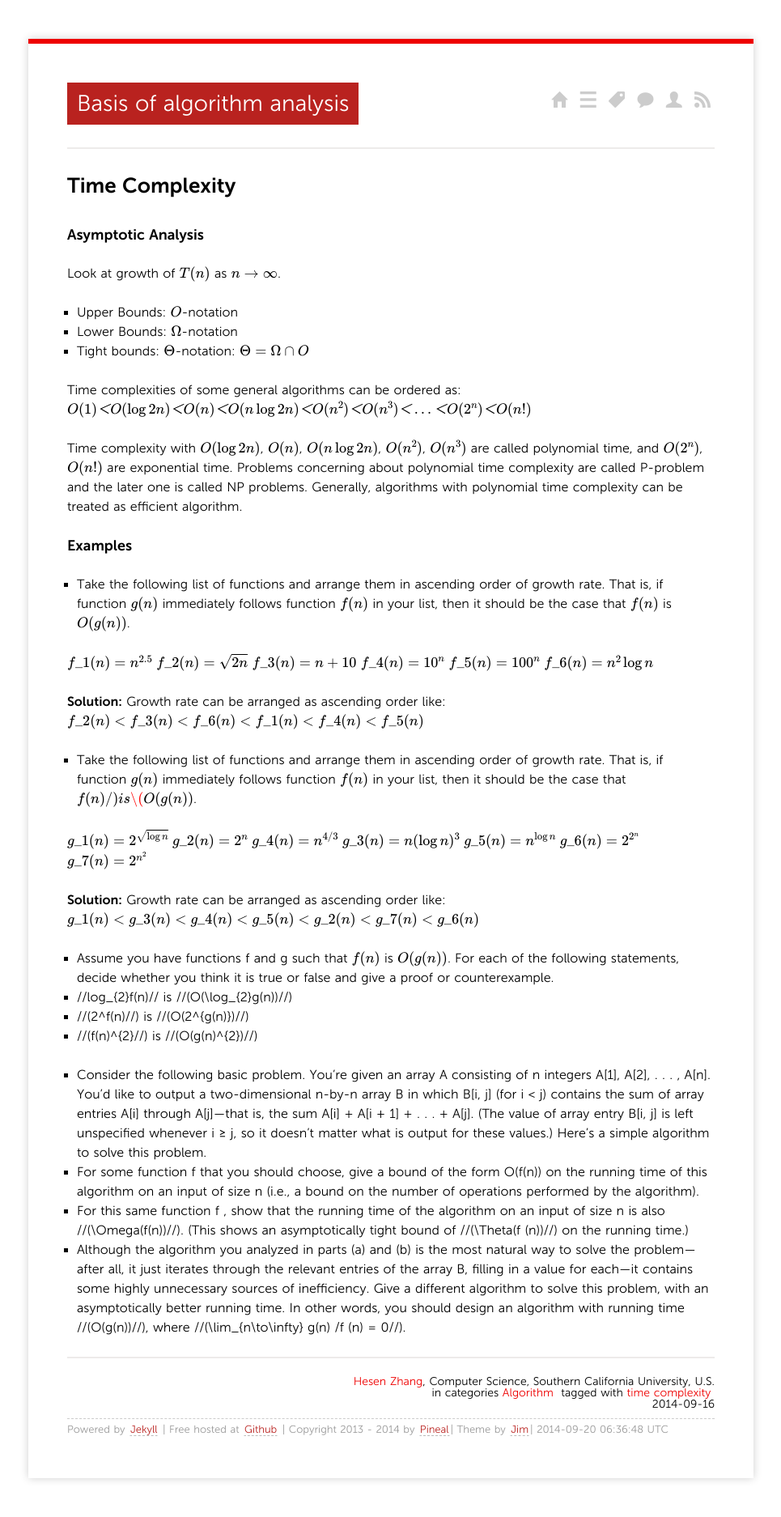
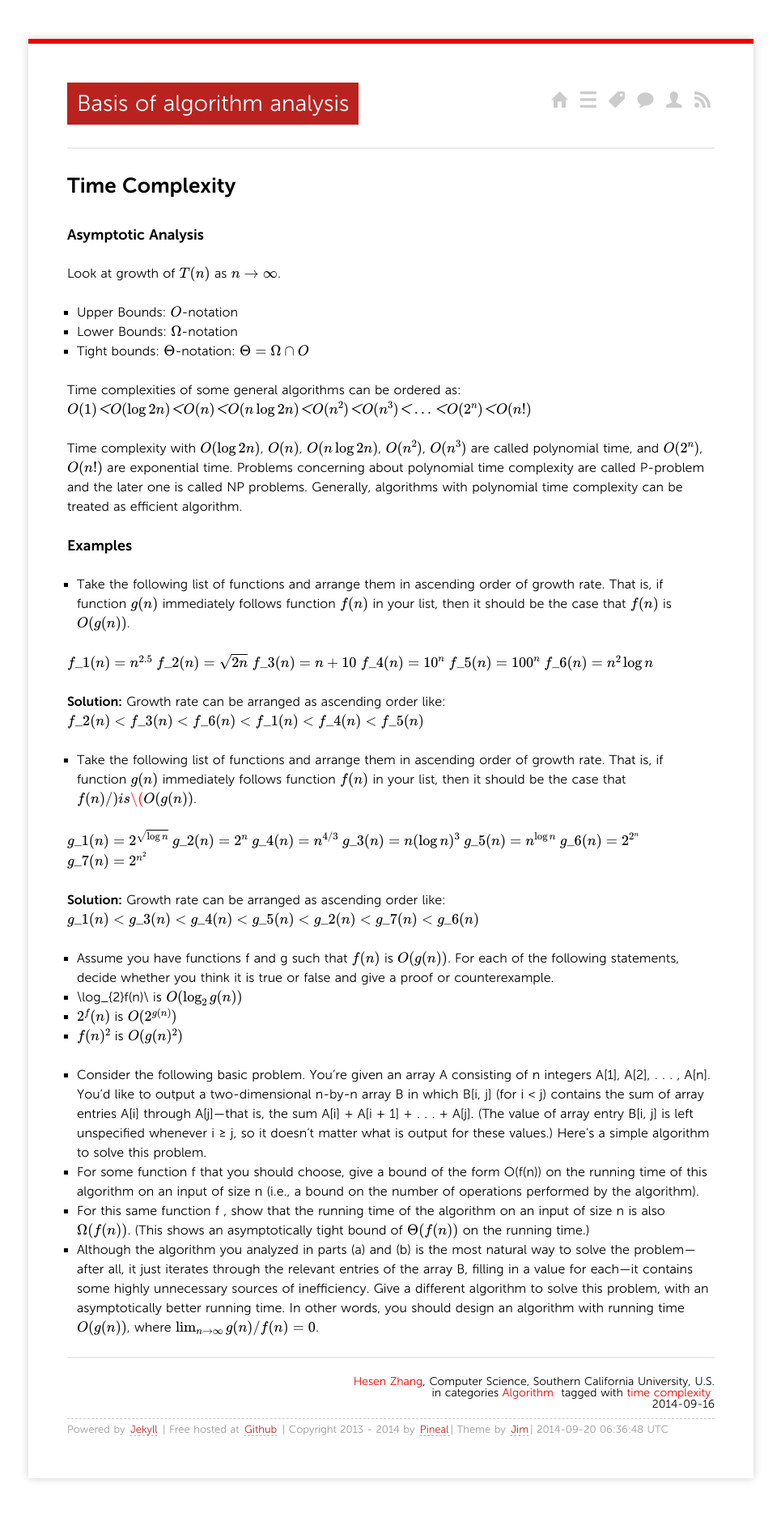
Before and after one commit to pineal/pineal.github.com, a Jekyll site: the page built from _posts/2014/2014-09-16-Basis_of_algorithm_analysis.md, in a window 1280 px wide. Shown: the whole page at 81% size, without its empty margins (157-1122 px from the left). Built offline with Jekyll 4.4.1, drawn with Linux system fonts in a browser that asks for light colours; nearby versions of some CDN libraries; Markdown is read by kramdown in place of the engine named in the settings; formulas are drawn with MathJax 3; comment, search, counter and statistics services are not loaded.

Commit message:
updateee

```diff
--- a/_posts/2014/2014-09-16-Basis_of_algorithm_analysis.md
+++ b/_posts/2014/2014-09-16-Basis_of_algorithm_analysis.md
@@ -50,11 +50,11 @@ $$g\_{1}(n)<g\_{3}(n)<g\_{4}(n)<g\_{5}(n)<g\_{2}(n)<g\_{7}(n)<g\_{6}(n)$$
 
 - Assume you have functions f and g such that \\(f(n)\\) is \\(
 O(g(n))\\). For each of the following statements, decide whether you think it is true or false and give a proof or counterexample.
- - //log\_{2}f(n)// is //(O(\log\_{2}g(n))//)
- - //(2^f(n)//) is //(O(2^{g(n)})//)
- - //(f(n)^{2}//) is //(O(g(n)^{2})//)
+ - \\log\_{2}f(n)\\ is \\(O(\log\_{2}g(n))\\)
+ - \\(2^f(n)\\) is \\(O(2^{g(n)})\\)
+ - \\(f(n)^{2}\\) is \\(O(g(n)^{2})\\)
 
 - Consider the following basic problem. You’re given an array A consisting of n integers A[1], A[2], . . . , A[n]. You’d like to output a two-dimensional n-by-n array B in which B[i, j] (for i < j) contains the sum of array entries A[i] through A[j]—that is, the sum A[i] + A[i + 1] + . . . + A[j]. (The value of array entry B[i, j] is left unspecified whenever i ≥ j, so it doesn’t matter what is output for these values.) Here’s a simple algorithm to solve this problem.
  - For some function f that you should choose, give a bound of the form O(f(n)) on the running time of this algorithm on an input of size n (i.e., a bound on the number of operations performed by the algorithm).
- - For this same function f , show that the running time of the algorithm on an input of size n is also //(\Omega(f(n))//). (This shows an asymptotically tight bound of //(\Theta(f (n))//) on the running time.)
- - Although the algorithm you analyzed in parts (a) and (b) is the most natural way to solve the problem—after all, it just iterates through the relevant entries of the array B, filling in a value for each—it contains some highly unnecessary sources of inefficiency. Give a different algorithm to solve this problem, with an asymptotically better running time. In other words, you should design an algorithm with running time //(O(g(n))//), where //(\lim_{n\to\infty} g(n) /f (n) = 0//).
+ - For this same function f , show that the running time of the algorithm on an input of size n is also \\(\Omega(f(n))\\). (This shows an asymptotically tight bound of \\(\Theta(f (n))\\) on the running time.)
+ - Although the algorithm you analyzed in parts (a) and (b) is the most natural way to solve the problem—after all, it just iterates through the relevant entries of the array B, filling in a value for each—it contains some highly unnecessary sources of inefficiency. Give a different algorithm to solve this problem, with an asymptotically better running time. In other words, you should design an algorithm with running time \\(O(g(n))\\), where \\(\lim_{n\to\infty} g(n) /f (n) = 0\\).
```
